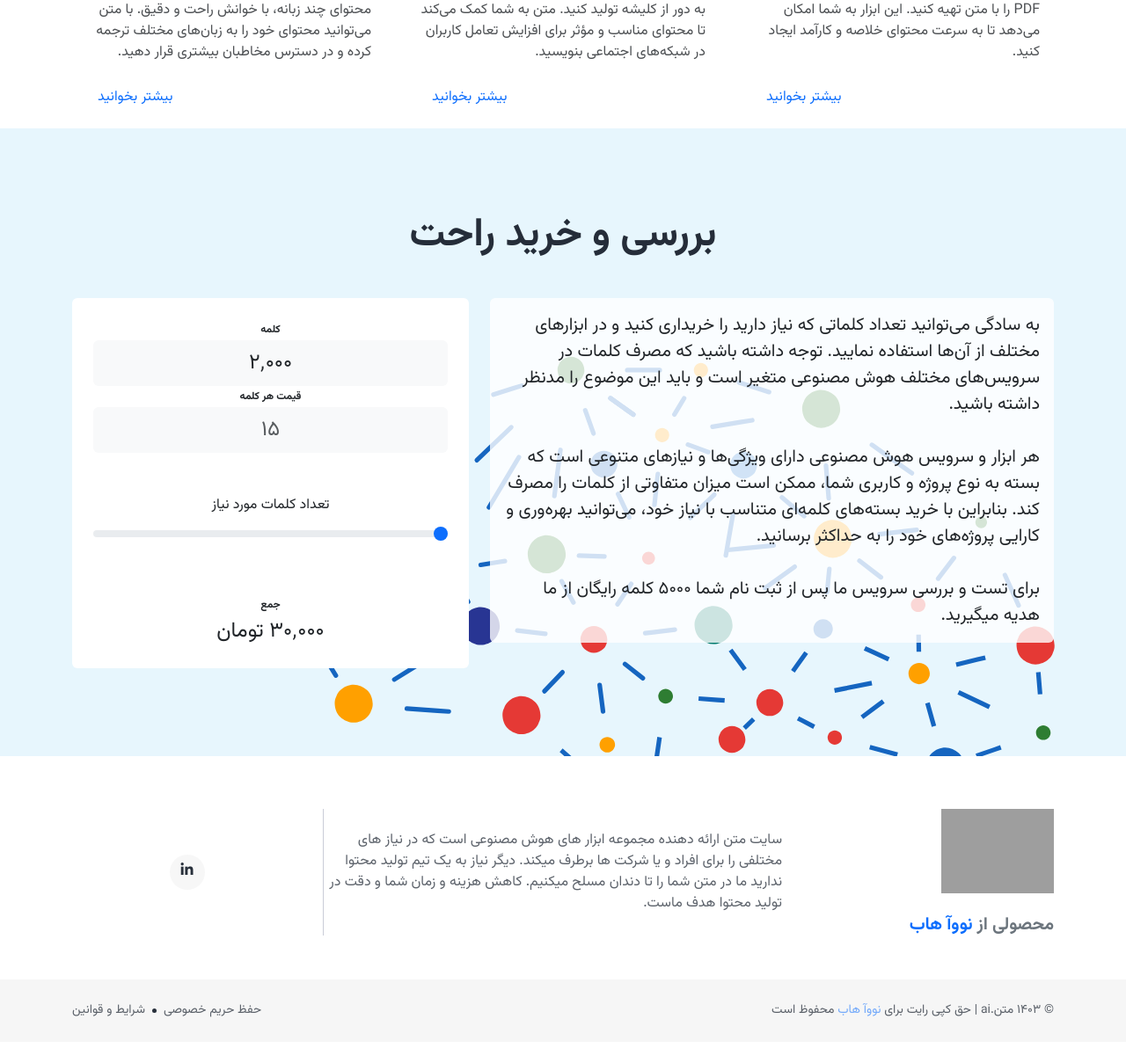
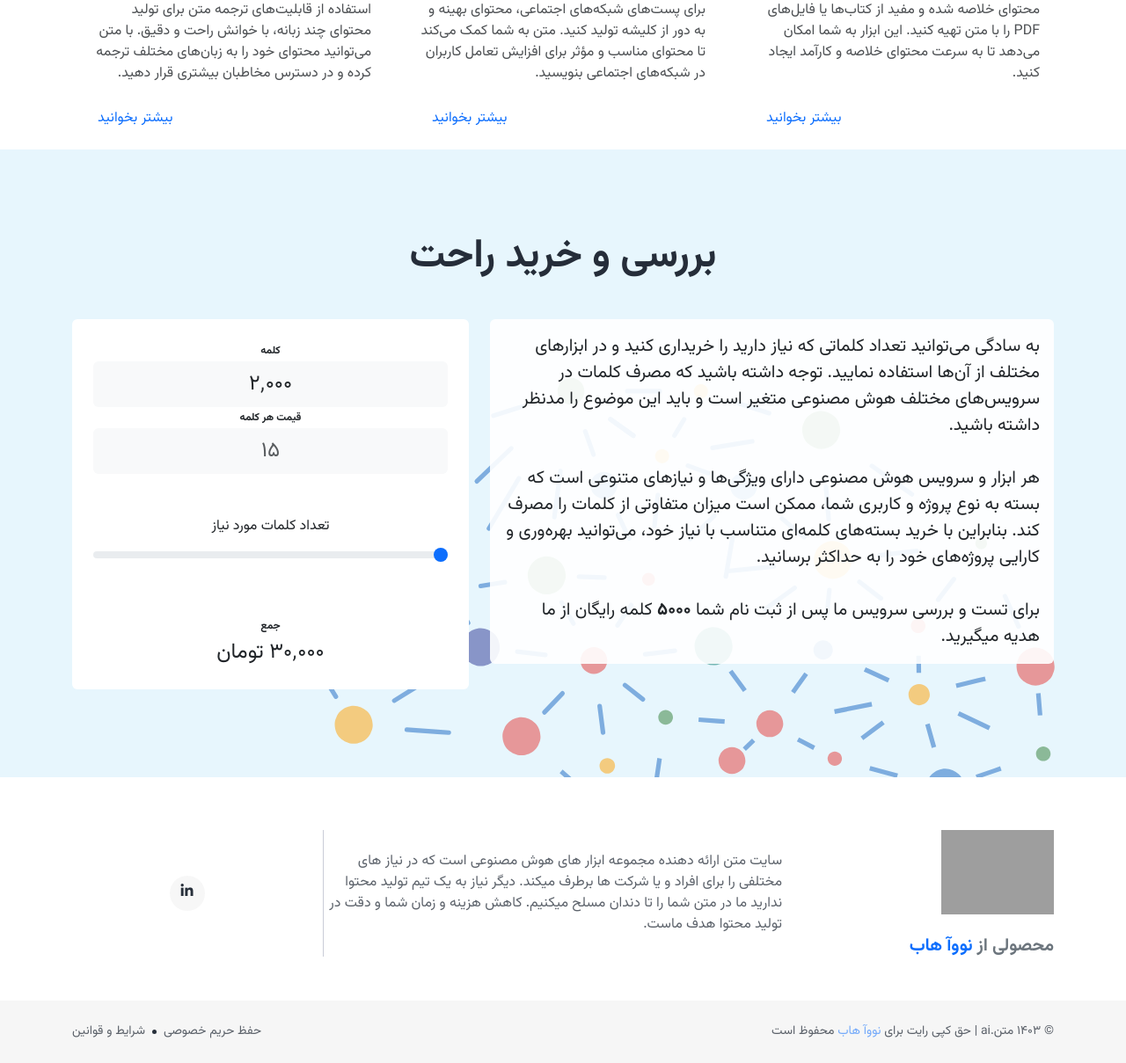
Before and after one commit to matn-ai/matn.ai, a Flask app: page / in a window 1280 px wide. Shown: the part 2831-4040 px from the top of the page at 88% size. Before the commit the page ends 3988 px from the top, so only its background shows below. Run offline with Flask 3, Linux system fonts and the light colour scheme; data that the repository does not hold is empty; parts of the project's set-up code (start-up, migrations or seed data) failed here and were passed over; some libraries are stand-ins or nearby versions; grey boxes are pictures that could not be loaded.

Commit message:
fix home page

```diff
--- a/app/app/__init__.py
+++ b/app/app/__init__.py
@@ -11,6 +11,9 @@ from flask_migrate import Migrate
 from flask_login import LoginManager
 from flask_pagedown import PageDown
 from flask_sqlalchemy import SQLAlchemy
+
+
+from flask_minify import Minify
 
 load_dotenv()
 
@@ -69,6 +72,7 @@ app.config.from_mapping(
     ),
 )
 
+Minify(app=app, html=True, js=True, cssless=True)
 
 celery_app = celery_init_app(app)
 
--- a/app/app/templates/index.html
+++ b/app/app/templates/index.html
@@ -74,7 +74,7 @@
     <div class="container">
         <div class="row align-items-center justify-content-between">
             <div class="col-12 col-md-12">
-                <h3 class="mb-4 text-primary">
+                <h3 class="mb-4 pb-4 text-primary">
                     پشتیبانی از آخرین مدل‌های زبانی
                 </h3>
                 <div class="row g-4">
@@ -290,7 +290,7 @@
 
 
 <section class="pricing position-relative">
-    <div style="position: absolute; z-index: 0;">
+    <div style="position: absolute; z-index: 0; opacity: 0.5;">
         <lottie-player class="p-0" src="{{ url_for('static', filename='media/brain.json') }}"
             background="transparent" speed="1" loop autoplay></lottie-player>
     </div>
@@ -302,7 +302,7 @@
         </div>
         <div class="row align-items-start position-relative" style="z-index: 9;">
             <div class="col-md-7">
-                <div class="w-100 mb-4 rounded p-3 fs-5" style="background-color: rgba(255,255,255,0.8);">
+                <div class="w-100 mb-4 rounded p-3 fs-5" style="background-color: rgba(255,255,255,0.9);">
                     به سادگی می‌توانید تعداد کلماتی که نیاز دارید را خریداری کنید و در ابزارهای مختلف از آن‌ها استفاده نمایید. توجه داشته باشید که مصرف کلمات در سرویس‌های مختلف هوش مصنوعی متغیر است و باید این موضوع را مدنظر داشته باشید.
                     <br/>
                     <br/>
@@ -310,7 +310,9 @@
                     <br/>
 
                     <br />
-                    برای تست و بررسی سرویس ما پس از ثبت نام شما ۵۰۰۰ کلمه رایگان از ما هدیه میگیرید.
+                    برای تست و بررسی سرویس ما پس از ثبت نام شما
+                    <span class="fw-bold">۵۰۰۰</span>
+                    کلمه رایگان از ما هدیه میگیرید.
 
 
                 </div>
```
